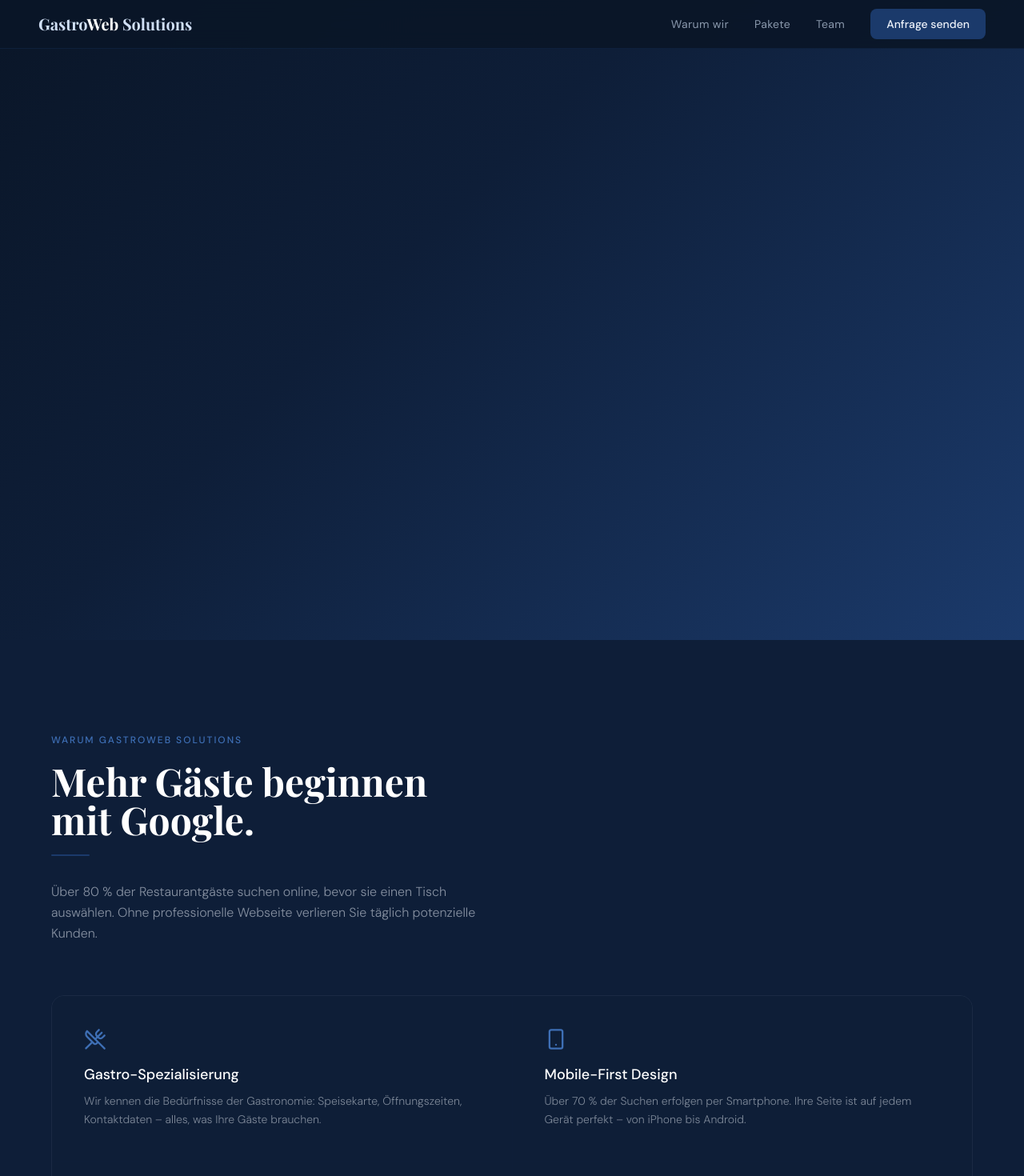
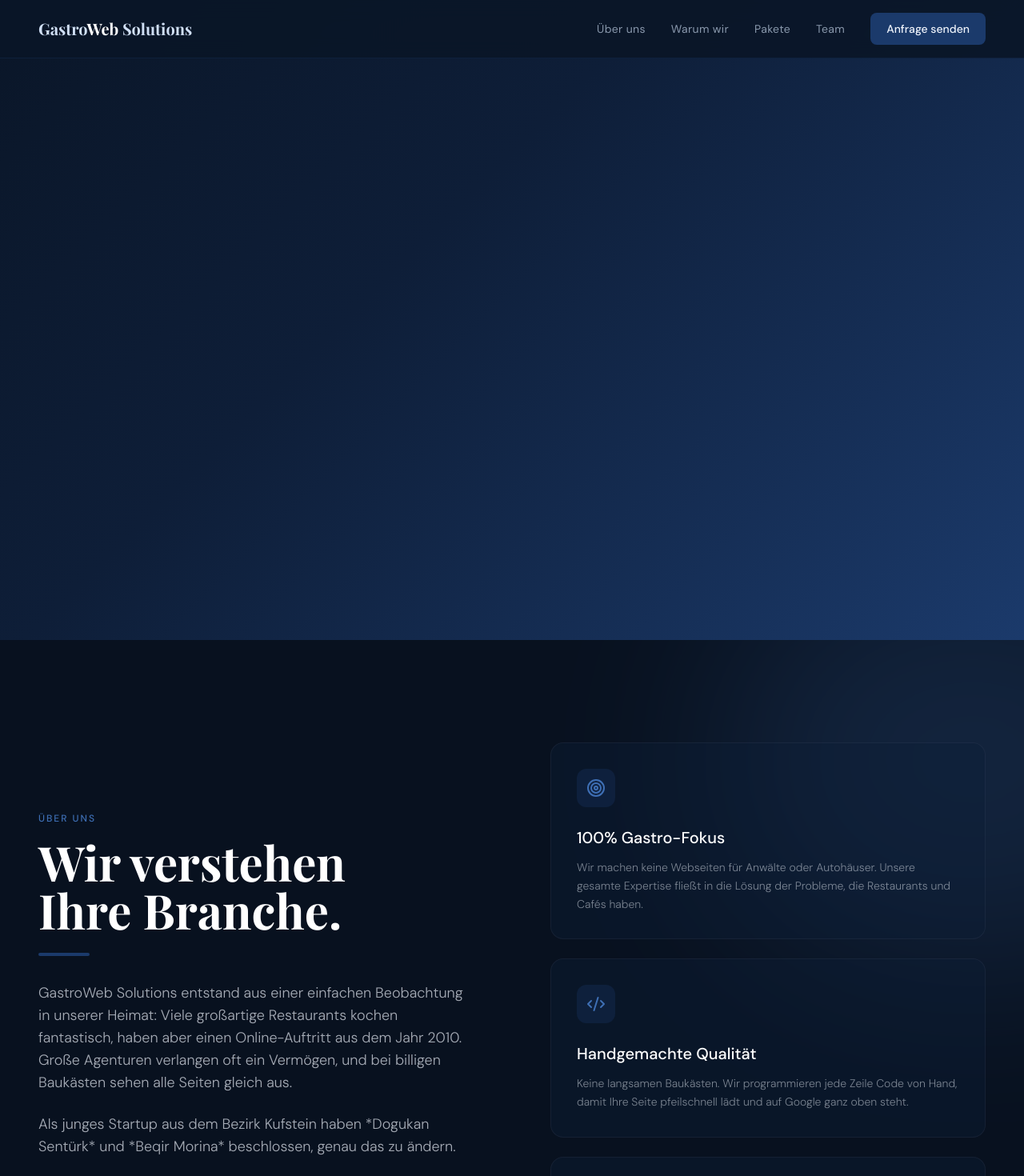
Before and after one commit to dogukansentrk/gastrowebsolutions, a React (Vite) app: page / in a window 1280 px wide. Shown: the top 1470 px of the page at 80% size. Built offline with nearby package versions, Linux system fonts and the light colour scheme.

Commit message:
Add UberUns section and fix navigation from legal pages

```diff
--- a/src/App.tsx
+++ b/src/App.tsx
@@ -1,6 +1,7 @@
 import { useState, useEffect } from 'react';
 import { Navbar } from '@/components/Navbar';
 import { Hero } from '@/components/Hero';
+import { UberUns } from '@/components/UberUns';
 import { WarumWir } from '@/components/WarumWir';
 import { Pakete } from '@/components/Pakete';
 import { Team } from '@/components/Team';
@@ -26,6 +27,7 @@ function App() {
       {currentPage === 'home' && (
         <>
           <Hero />
+          <UberUns />
           <WarumWir />
           <Pakete />
           <Team />
--- a/src/components/Navbar.tsx
+++ b/src/components/Navbar.tsx
@@ -10,10 +10,23 @@ export function Navbar({ onNavigate }: NavbarProps) {
   const [isOpen, setIsOpen] = useState(false);
 
   const links = [
-    { href: '#warum', label: 'Warum wir' },
-    { href: '#pakete', label: 'Pakete' },
-    { href: '#team', label: 'Team' },
+    { id: 'ueber-uns', label: 'Über uns' },
+    { id: 'warum', label: 'Warum wir' },
+    { id: 'pakete', label: 'Pakete' },
+    { id: 'team', label: 'Team' },
   ];
+
+  const handleLinkClick = (id: string) => {
+    setIsOpen(false);
+    onNavigate('home');
+    // Allow React state to update before scrolling
+    setTimeout(() => {
+      const element = document.getElementById(id);
+      if (element) {
+        element.scrollIntoView({ behavior: 'smooth' });
+      }
+    }, 100);
+  };
 
   return (
     <nav className="fixed top-0 w-full z-50 px-6 md:px-12 py-4 flex items-center justify-between"
@@ -36,19 +49,19 @@ export function Navbar({ onNavigate }: NavbarProps) {
       {/* Desktop links */}
       <ul className="hidden md:flex items-center gap-8">
         {links.map((link) => (
-          <li key={link.href}>
-            <a
-              href={link.href}
-              className="text-sm text-primary-100/65 hover:text-white transition-colors font-normal tracking-wide"
+          <li key={link.id}>
+            <button
+              onClick={() => handleLinkClick(link.id)}
+              className="text-sm text-primary-100/65 hover:text-white transition-colors font-normal tracking-wide cursor-pointer outline-none"
             >
               {link.label}
-            </a>
+            </button>
           </li>
         ))}
         <li>
-          <a
-            href="#kontakt"
-            className="text-sm font-medium px-5 py-2.5 rounded-lg transition-all"
+          <button
+            onClick={() => handleLinkClick('kontakt')}
+            className="text-sm font-medium px-5 py-2.5 rounded-lg transition-all cursor-pointer outline-none"
             style={{
               background: '#1B3A6B',
               color: '#EDF2FA',
@@ -61,7 +74,7 @@ export function Navbar({ onNavigate }: NavbarProps) {
             }}
           >
             Anfrage senden
-          </a>
+          </button>
         </li>
       </ul>
 
@@ -91,23 +104,21 @@ export function Navbar({ onNavigate }: NavbarProps) {
           >
             <div className="flex flex-col p-6 gap-4">
               {links.map((link) => (
-                <a
-                  key={link.href}
-                  href={link.href}
-                  className="text-base text-primary-100/70 hover:text-white transition-colors py-2"
-                  onClick={() => setIsOpen(false)}
+                <button
+                  key={link.id}
+                  onClick={() => handleLinkClick(link.id)}
+                  className="text-base text-left text-primary-100/70 hover:text-white transition-colors py-2 outline-none"
                 >
                   {link.label}
-                </a>
+                </button>
               ))}
-              <a
-                href="#kontakt"
-                className="text-base font-medium px-5 py-3 rounded-lg text-center mt-2 transition-all"
+              <button
+                onClick={() => handleLinkClick('kontakt')}
+                className="text-base font-medium px-5 py-3 rounded-lg text-center mt-2 transition-all outline-none"
                 style={{ background: '#1B3A6B', color: '#EDF2FA' }}
-                onClick={() => setIsOpen(false)}
               >
                 Anfrage senden
-              </a>
+              </button>
             </div>
           </motion.div>
         )}
--- /dev/null
+++ b/src/components/UberUns.tsx
@@ -0,0 +1,102 @@
+import { motion } from 'framer-motion';
+import { Target, Heart, Code2 } from 'lucide-react';
+
+const values = [
+  {
+    icon: Target,
+    title: '100% Gastro-Fokus',
+    description: 'Wir machen keine Webseiten für Anwälte oder Autohäuser. Unsere gesamte Expertise fließt in die Lösung der Probleme, die Restaurants und Cafés haben.'
+  },
+  {
+    icon: Code2,
+    title: 'Handgemachte Qualität',
+    description: 'Keine langsamen Baukästen. Wir programmieren jede Zeile Code von Hand, damit Ihre Seite pfeilschnell lädt und auf Google ganz oben steht.'
+  },
+  {
+    icon: Heart,
+    title: 'Lokaler Partner',
+    description: 'Als Startup direkt aus dem Bezirk Kufstein sind wir greifbar. Bei uns gibt es keine anonymen Callcenter, sondern direkte WhatsApp-Betreuung.'
+  }
+];
+
+export function UberUns() {
+  return (
+    <section id="ueber-uns" className="py-24 md:py-32 px-6 md:px-12 relative overflow-hidden" style={{ background: '#08111F' }}>
+
+      {/* Decorative background circle */}
+      <div
+        className="absolute -right-[20%] -top-[10%] w-[50%] h-[50%] rounded-full blur-[120px] pointer-events-none opacity-20"
+        style={{ background: '#3E6FB5' }}
+      />
+
+      <div className="max-w-7xl mx-auto relative z-10 grid grid-cols-1 lg:grid-cols-2 gap-16 lg:gap-24 items-center">
+
+        {/* Text Column */}
+        <motion.div
+          initial={{ opacity: 0, x: -30 }}
+          whileInView={{ opacity: 1, x: 0 }}
+          viewport={{ once: true, margin: '-100px' }}
+          transition={{ duration: 0.6 }}
+        >
+          <span className="text-xs font-medium tracking-[2px] uppercase mb-4 block" style={{ color: '#3E6FB5' }}>
+            Über uns
+          </span>
+          <h2 className="font-display text-4xl sm:text-5xl md:text-6xl font-bold text-white mb-6 leading-tight">
+            Wir verstehen<br />Ihre Branche.
+          </h2>
+          <div className="w-16 h-1 mb-8 rounded-full" style={{ background: '#1B3A6B' }} />
+
+          <div className="space-y-6 text-base md:text-lg font-light leading-relaxed" style={{ color: 'rgba(232,237,245,0.7)' }}>
+            <p>
+              GastroWeb Solutions entstand aus einer einfachen Beobachtung in unserer Heimat: Viele großartige Restaurants kochen fantastisch, haben aber einen Online-Auftritt aus dem Jahr 2010. Große Agenturen verlangen oft ein Vermögen, und bei billigen Baukästen sehen alle Seiten gleich aus.
+            </p>
+            <p>
+              Als junges Startup aus dem Bezirk Kufstein haben *Dogukan Sentürk* und *Beqir Morina* beschlossen, genau das zu ändern.
+            </p>
+            <p>
+              Unsere Vision ist es, Tirols Gastronomie ins moderne digitale Zeitalter zu bringen – mit atemberaubendem Design, fairen Preisen und einer persönlichen Betreuung, die Sie so noch nie erlebt haben.
+            </p>
+          </div>
+        </motion.div>
+
+        {/* Values / Cards Column */}
+        <div className="grid grid-cols-1 sm:grid-cols-2 lg:grid-cols-1 gap-6">
+          {values.map((item, index) => (
+            <motion.div
+              key={item.title}
+              initial={{ opacity: 0, y: 30 }}
+              whileInView={{ opacity: 1, y: 0 }}
+              viewport={{ once: true, margin: '-50px' }}
+              transition={{ duration: 0.5, delay: index * 0.15 }}
+              className="p-8 rounded-2xl relative overflow-hidden group"
+              style={{
+                background: 'rgba(14, 30, 56, 0.4)',
+                border: '1px solid rgba(232, 237, 245, 0.05)',
+              }}
+            >
+              <div
+                className="absolute inset-0 opacity-0 group-hover:opacity-100 transition-opacity duration-500 pointer-events-none"
+                style={{
+                  background: 'radial-gradient(circle at top right, rgba(62, 111, 181, 0.15), transparent 70%)'
+                }}
+              />
+              <div
+                className="w-12 h-12 rounded-xl flex items-center justify-center mb-6"
+                style={{ background: 'rgba(27, 58, 107, 0.3)' }}
+              >
+                <item.icon size={24} style={{ color: '#3E6FB5' }} />
+              </div>
+              <h3 className="text-xl font-medium text-white mb-3">
+                {item.title}
+              </h3>
+              <p className="text-sm font-light leading-relaxed" style={{ color: 'rgba(232,237,245,0.5)' }}>
+                {item.description}
+              </p>
+            </motion.div>
+          ))}
+        </div>
+
+      </div>
+    </section>
+  );
+}
```
Also changed, not shown: 1 other file (tests, documents, lock files or other folders).
